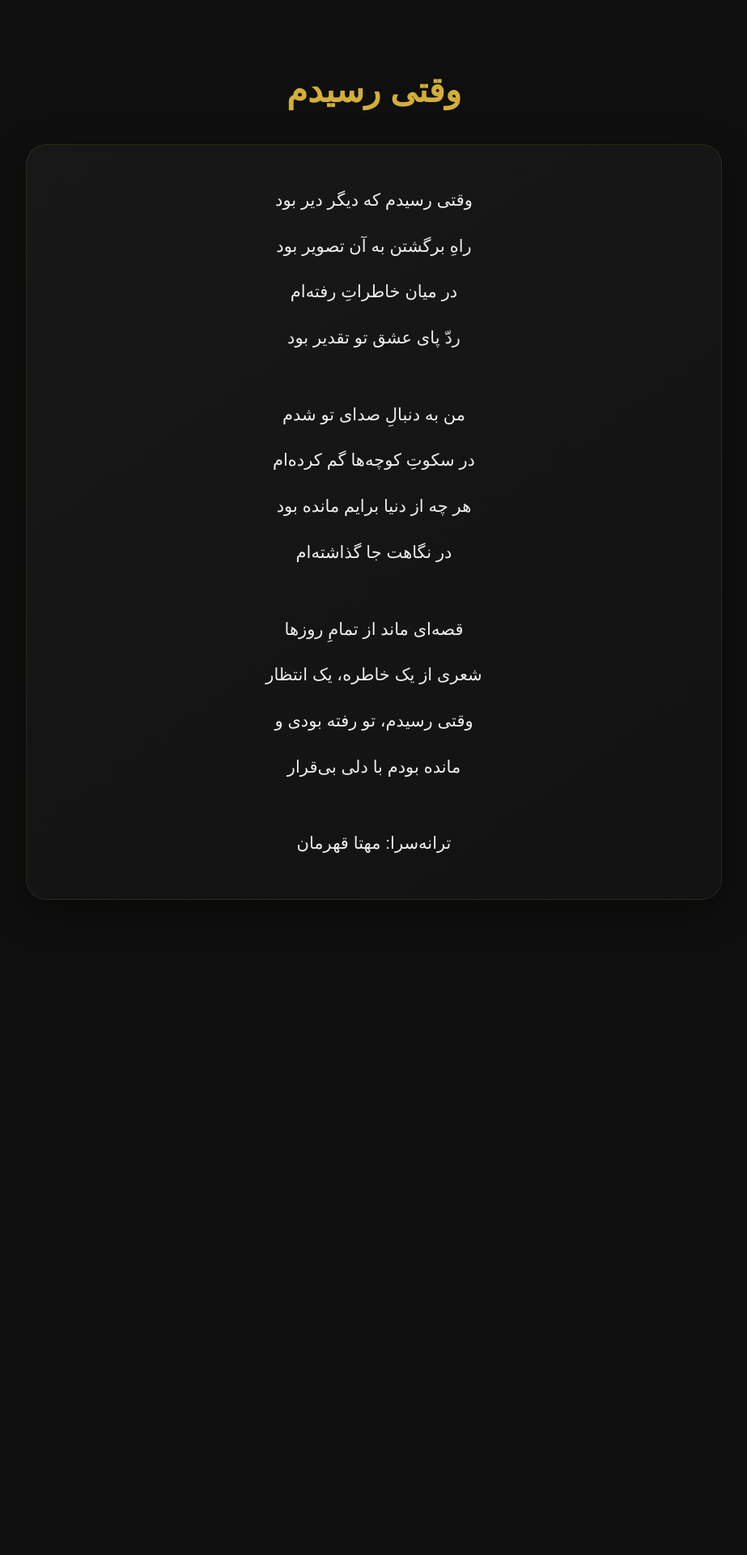
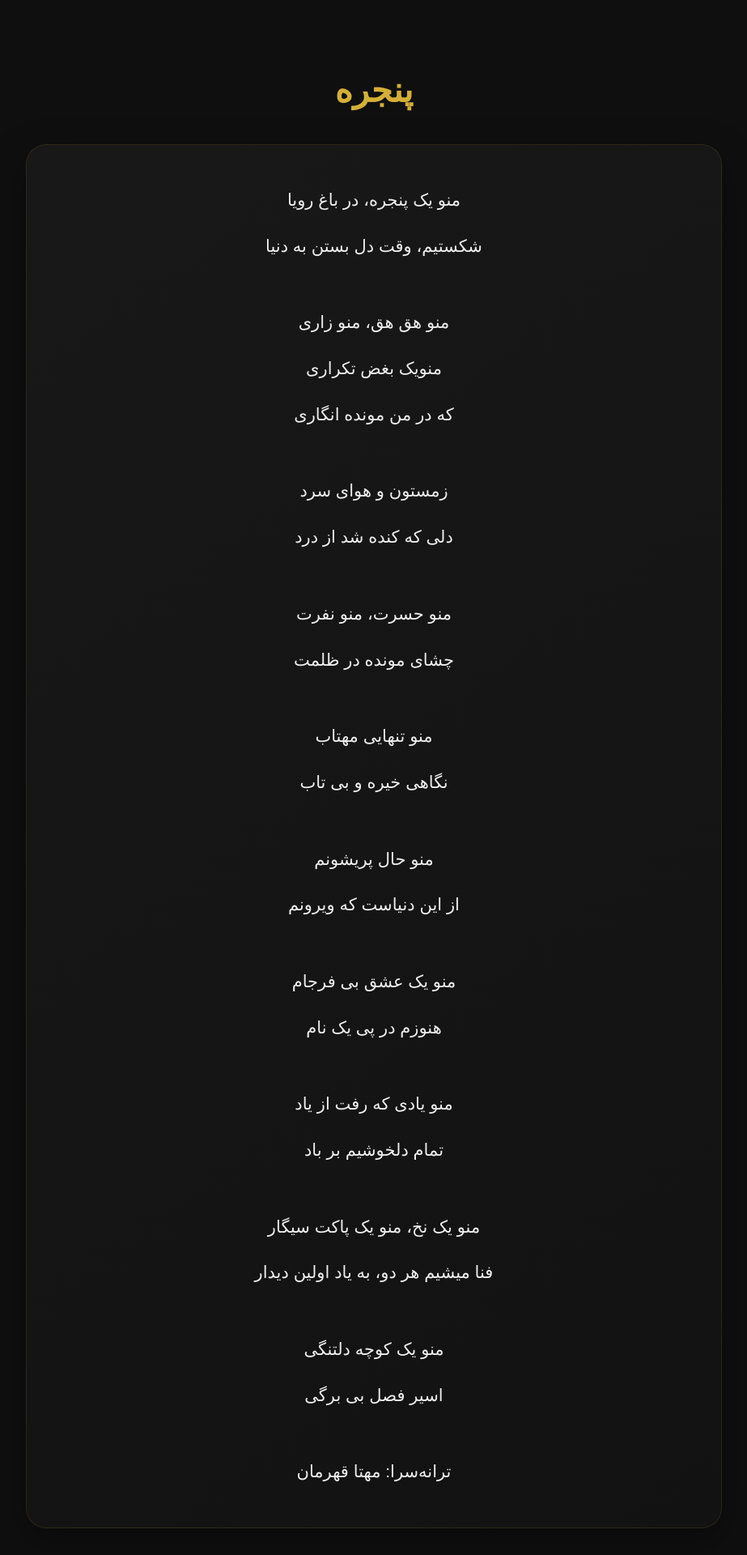
Before and after one commit to mahtaghahreman/Mahta_ghahreman, a Next.js app: page /lyrics/panjereh in a window 1280 px wide. Shown: the top 1920 px of the page at 81% size, without its empty margins (178-1101 px from the left). Before the commit the page ends 1191 px from the top, so only its background shows below. Built offline with nearby package versions, Linux system fonts and the light colour scheme.

Commit message:
Update page.tsx

```diff
--- a/app/lyrics/panjereh/page.tsx
+++ b/app/lyrics/panjereh/page.tsx
@@ -1,31 +1,60 @@
-
-export default function VaghtiResidamPage() {
+export default function PanjerehPage() {
   return (
     <main className="lyrics-page">
 
-      <h1>وقتی رسیدم</h1>
+      <h1>پنجره</h1>
 
       <div className="lyrics-text">
 
         <p>
-          وقتی رسیدم که دیگر دیر بود<br />
-          راهِ برگشتن به آن تصویر بود<br />
-          در میان خاطراتِ رفته‌ام<br />
-          ردّ پای عشق تو تقدیر بود
+          منو یک پنجره، در باغ رویا<br />
+          شکستیم، وقت دل بستن به دنیا
         </p>
 
         <p>
-          من به دنبالِ صدای تو شدم<br />
-          در سکوتِ کوچه‌ها گم کرده‌ام<br />
-          هر چه از دنیا برایم مانده بود<br />
-          در نگاهت جا گذاشته‌ام
+          منو هق هق، منو زاری<br />
+          منویک بغض تکراری<br />
+          که در من مونده انگاری
         </p>
 
         <p>
-          قصه‌ای ماند از تمامِ روزها<br />
-          شعری از یک خاطره، یک انتظار<br />
-          وقتی رسیدم، تو رفته بودی و<br />
-          مانده بودم با دلی بی‌قرار
+          زمستون و هوای سرد<br />
+          دلی که کنده شد از درد
+        </p>
+
+        <p>
+          منو حسرت، منو نفرت<br />
+          چشای مونده در ظلمت
+        </p>
+
+        <p>
+          منو تنهایی مهتاب<br />
+          نگاهی خیره و بی تاب
+        </p>
+
+        <p>
+          منو حال پریشونم<br />
+          از این دنیاست که ویرونم
+        </p>
+
+        <p>
+          منو یک عشق بی فرجام<br />
+          هنوزم در پی یک نام
+        </p>
+
+        <p>
+          منو یادی که رفت از یاد<br />
+          تمام دلخوشیم بر باد
+        </p>
+
+        <p>
+          منو یک نخ، منو یک پاکت سیگار<br />
+          فنا میشیم هر دو، به یاد اولین دیدار
+        </p>
+
+        <p>
+          منو یک کوچه دلتنگی<br />
+          اسیر فصل بی برگی
         </p>
 
         <p>
```
